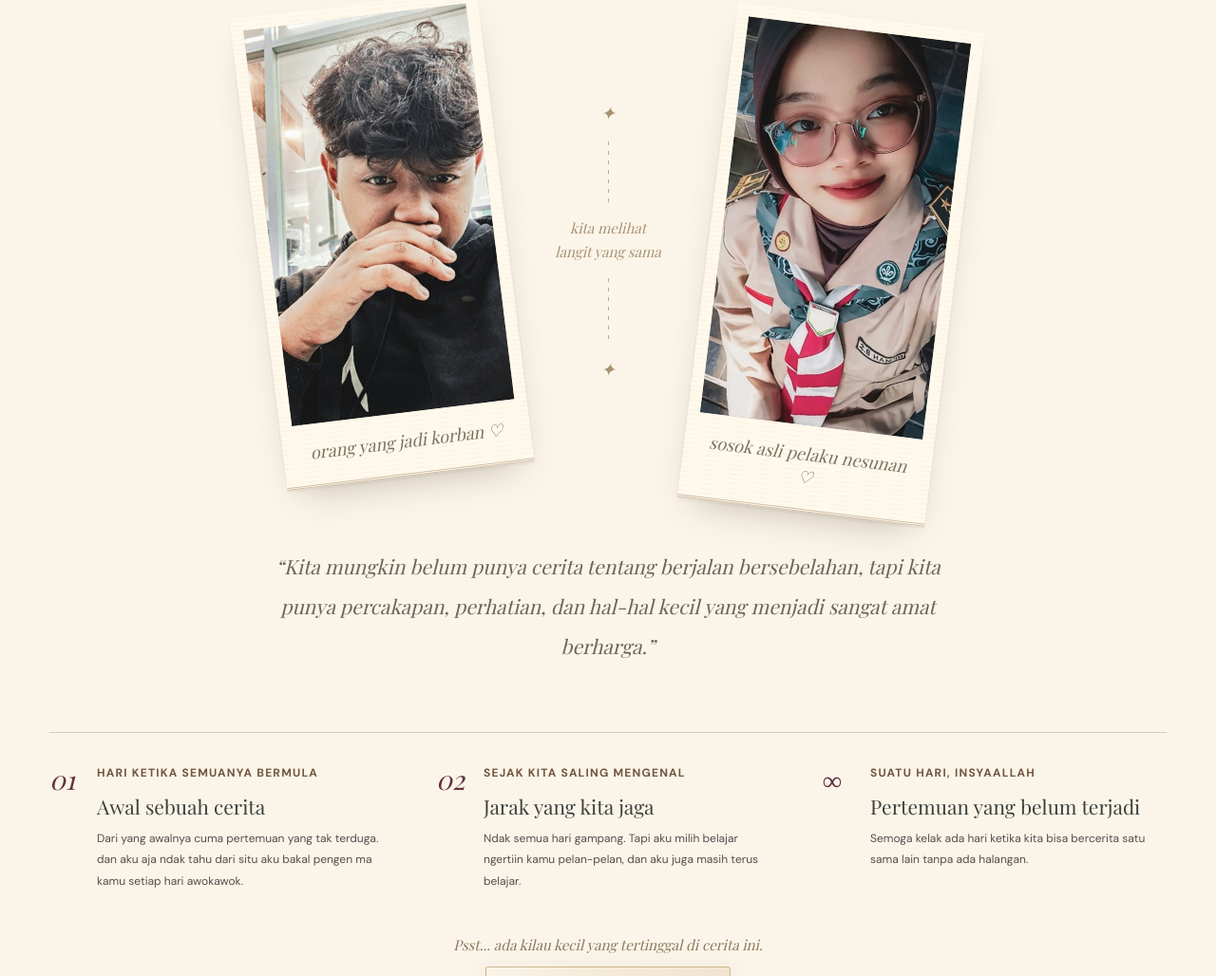
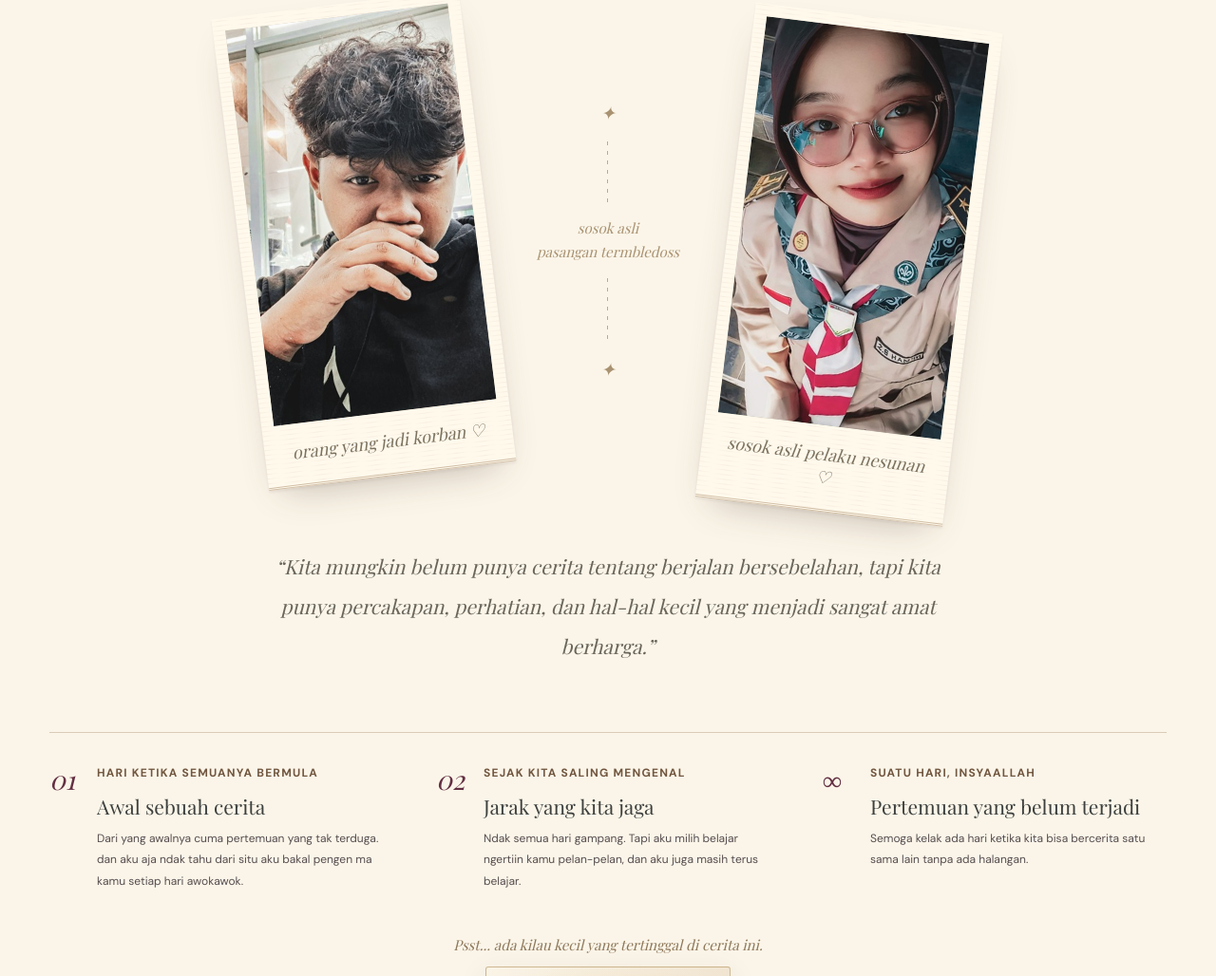
Before and after one commit to kenthungmusthofa/cihuy, a plain HTML site: page index.html in a window 1280 px wide. Shown: the part 3090-4118 px from the top of the page at 95% size. Drawn offline with nearby package versions, Linux system fonts and the light colour scheme; a web font is replaced by a local one.

Commit message:
Update index.html

```diff
--- a/index.html
+++ b/index.html
@@ -194,7 +194,7 @@
           <div class="polaroid polaroid--left"><div class="polaroid__image"><img id="photoMe" width="1792" height="3184" src="assets/photos/aku.jpg"
             srcset="assets/photos/responsive/aku-160.jpg 160w, assets/photos/responsive/aku-320.jpg 320w, assets/photos/responsive/aku-480.jpg 480w, assets/photos/responsive/aku-720.jpg 720w, assets/photos/responsive/aku-960.jpg 960w"
             sizes="(max-width: 560px) min(161px, 37vw, 31svh), min(237px, 35svh)" decoding="async" alt="Foto aku" loading="lazy"><div class="polaroid__fallback"><svg viewBox="0 0 200 245" aria-hidden="true"><circle cx="100" cy="85" r="42" fill="#bdb6aa"/><path d="M19 228q5-92 81-92t81 92" fill="#9f9e99"/><circle cx="155" cy="37" r="19" fill="#e5d6b9"/></svg></div></div><span class="polaroid__caption" id="polaroidMe">orang yang jadi korban ♡</span></div>
-          <div class="polaroid-scene__center"><span class="polaroid-scene__star">✦</span><div class="polaroid-scene__line"></div><span>kita melihat<br>langit yang sama</span><div class="polaroid-scene__line"></div><span class="polaroid-scene__star">✦</span></div>
+          <div class="polaroid-scene__center"><span class="polaroid-scene__star">✦</span><div class="polaroid-scene__line"></div><span>sosok asli<br>pasangan termbledoss</span><div class="polaroid-scene__line"></div><span class="polaroid-scene__star">✦</span></div>
           <div class="polaroid polaroid--right"><div class="polaroid__image"><img id="photoHer" width="1126" height="2001" src="assets/photos/dia.jpg"
             srcset="assets/photos/responsive/dia-160.jpg 160w, assets/photos/responsive/dia-320.jpg 320w, assets/photos/responsive/dia-480.jpg 480w, assets/photos/responsive/dia-720.jpg 720w, assets/photos/responsive/dia-960.jpg 960w"
             sizes="(max-width: 560px) min(161px, 37vw, 31svh), min(237px, 35svh)" decoding="async" alt="Foto penerima hadiah" loading="lazy"><div class="polaroid__fallback"><svg viewBox="0 0 200 245" aria-hidden="true"><circle cx="100" cy="83" r="42" fill="#c6b5a3"/><path d="M17 228q5-91 83-91t83 91" fill="#ad9f94"/><path d="M59 75Q63 23 102 26q47 1 45 62-18-30-45-29-27 0-43 16" fill="#8d837e"/><circle cx="47" cy="43" r="17" fill="#e3d8c5"/></svg></div></div><span class="polaroid__caption" id="polaroidHer">sosok asli pelaku nesunan ♡</span></div>
```
